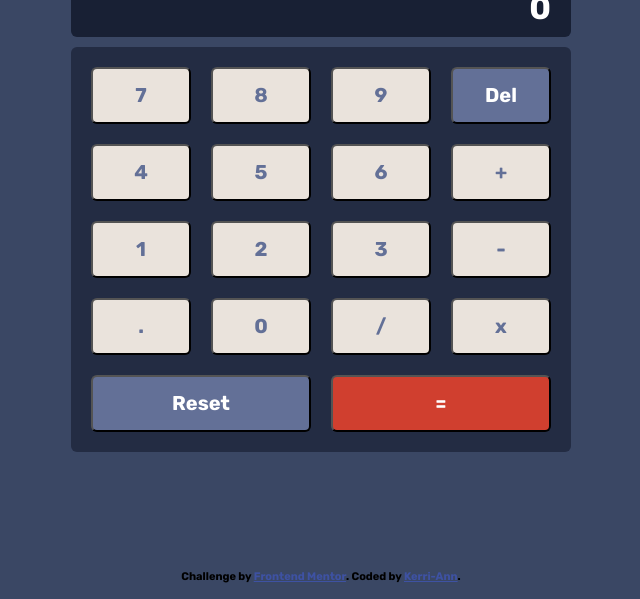
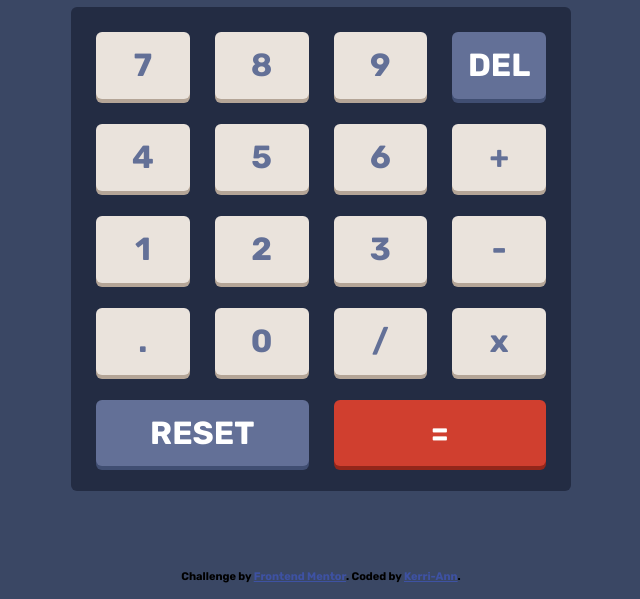
Before and after one commit to Kerri-AnnBates/Calculator, a website: page index.html in a window 1280 px wide. Shown: the part 201-800 px from the top of the page, without its empty margins (319-959 px from the left). Drawn offline with Linux system fonts and the light colour scheme.

Commit message:
pretty buttons

```diff
--- a/styles/scss/_calculator.scss
+++ b/styles/scss/_calculator.scss
@@ -34,7 +34,7 @@
 .keypad {
     background-color: $toggleKeypadBackground;
     border-radius: 6px;
-    padding: 20px;
+    padding: 25px;
     font-size: 1.25rem;
 }
 
@@ -42,24 +42,27 @@
     display: grid;
     grid-template-columns: repeat(4, 1fr);
     grid-template-rows: repeat(4, 1fr);
-    column-gap: 20px;
-    row-gap: 20px;
+    column-gap: 25px;
+    row-gap: 25px;
 }
 
 .bottom {
     display: grid;
     grid-template-columns: repeat(2, 1fr);
-    column-gap: 20px;
-    margin-top: 20px;
+    column-gap: 25px;
+    margin-top: 25px;
 }
 
 .equal {
     background-color: $keyShadow2;
     color: white;
     background-color: $keyToggle;
+    @include key-shadow($keyShadow2);
 }
 
 .option {
     background-color: $keyBackground;
     color: white;
+    text-transform: uppercase;
+    @include key-shadow($keyShadow);
 }
--- a/styles/scss/_main.scss
+++ b/styles/scss/_main.scss
@@ -48,6 +48,9 @@
     width: 100%;
     padding: 15px;
     border-radius: 6px;
+    border: none;
+    font-size: 2rem;
+    @include key-shadow($keyShadow3);
 
     &:hover {
         cursor: pointer;
--- /dev/null
+++ b/styles/scss/_mixins.scss
@@ -0,0 +1,3 @@
+@mixin key-shadow ($shadowColor) {
+    box-shadow: 0 4px 0 $shadowColor;
+}
--- a/styles/scss/index.scss
+++ b/styles/scss/index.scss
@@ -1,4 +1,5 @@
 @import 'normalize';
 @import 'variables';
+@import 'mixins';
 @import 'main';
 @import 'calculator';
```
Also changed, not shown: public/css/index.css.
